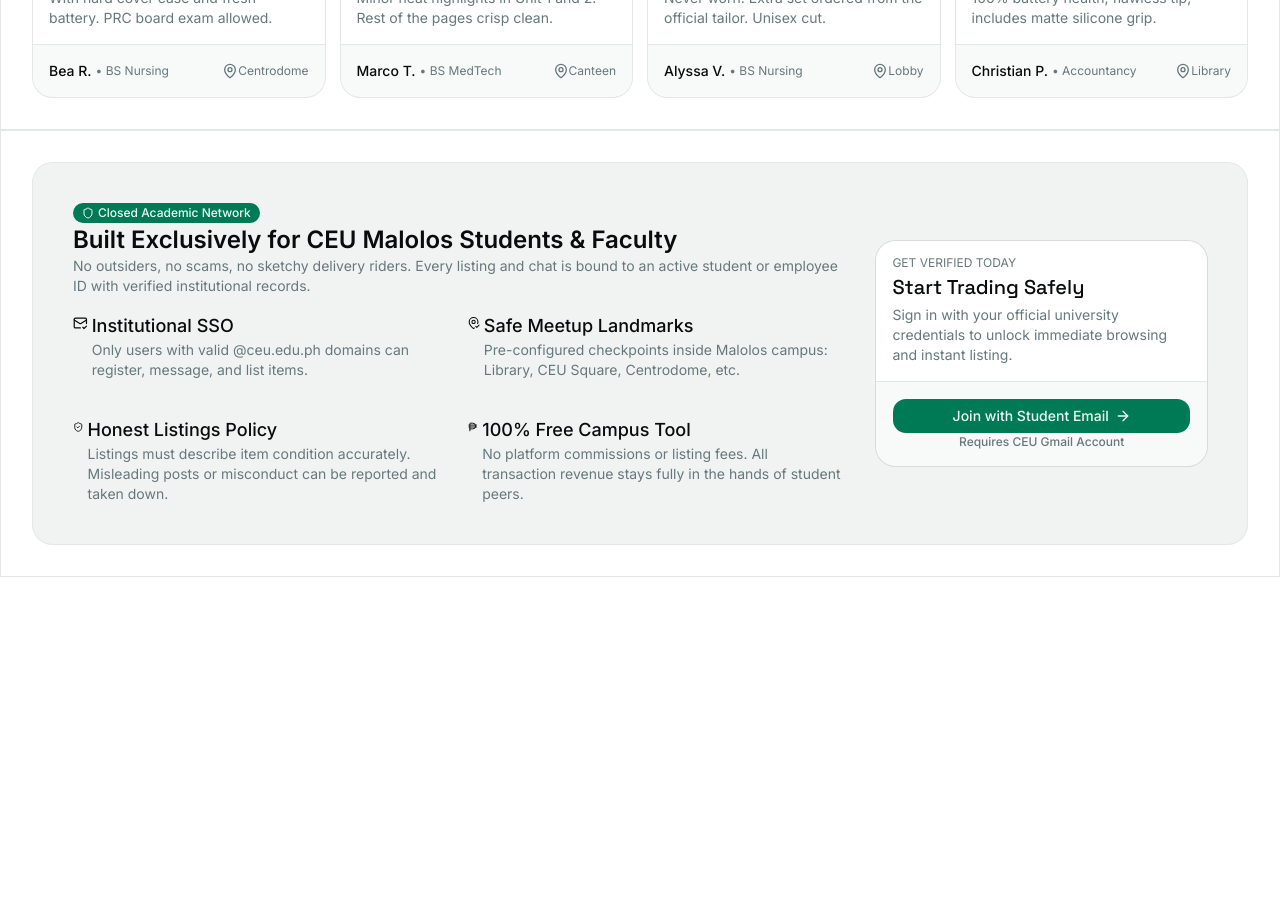
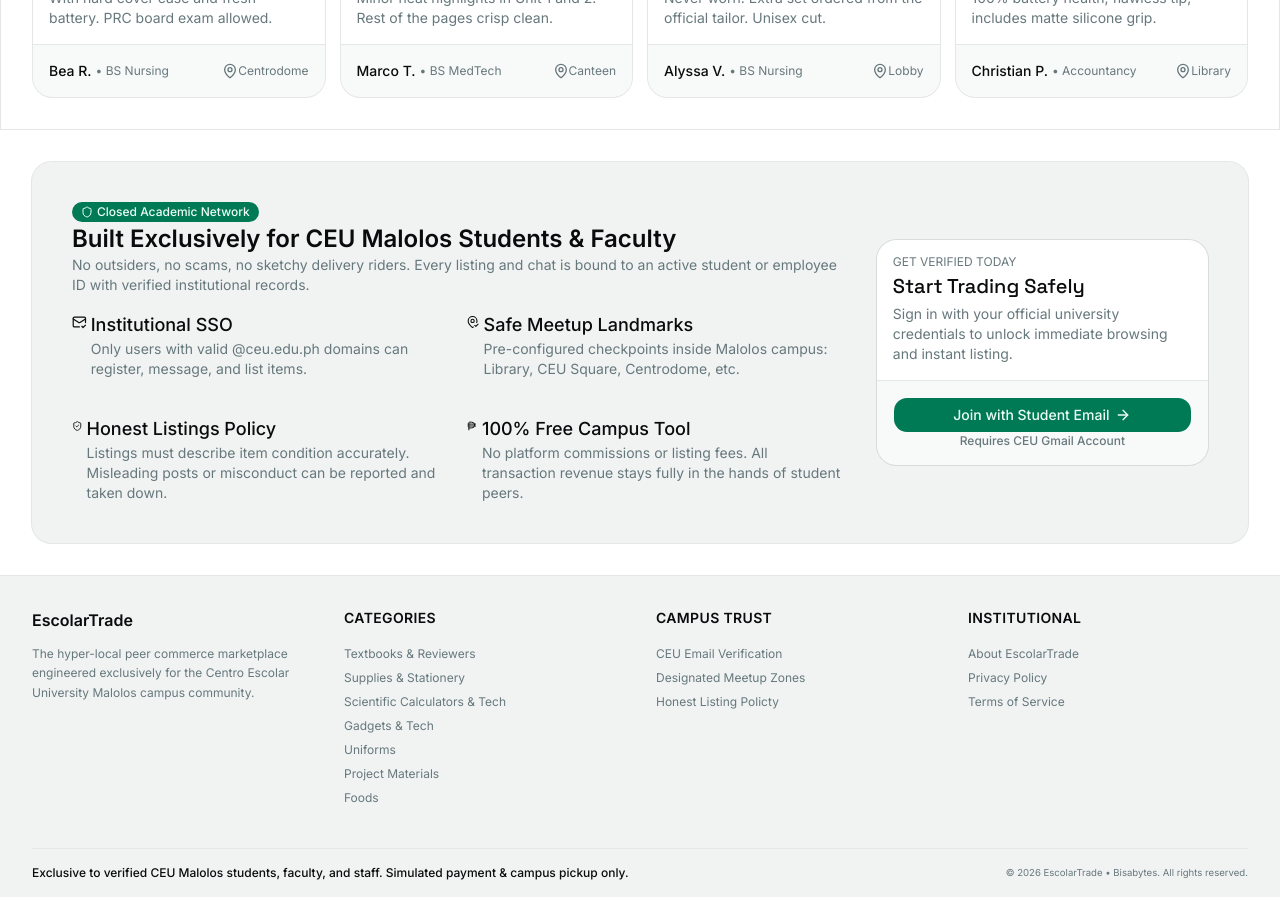
Before and after one commit to Villanuevanicho2435508/EscolarTrade, a Next.js app: page / in a window 1280 px wide. Shown: the part 1980-2877 px from the top of the page. Before the commit the page ends 2557 px from the top, so only its background shows below. Built offline with nearby package versions, Linux system fonts and the light colour scheme.

Commit message:
feat: footer done

```diff
--- a/app/page.tsx
+++ b/app/page.tsx
@@ -4,9 +4,11 @@
 import { CampusProtocol } from "@/components/Landing/CampusProtocol"
 import { MarketplaceSnippet } from "@/components/Landing/MarketplaceSnippet"
 import { CTA } from "@/components/Landing/CTA"
+import { LandingFooter } from "@/components/Landing/Footer"
 
-export default function Page() {
+export default function LandingPage() {
 	return (
+		<>
 			<main>
 				<LandingNavbar />
 				<Hero />
@@ -15,5 +17,7 @@
 				<MarketplaceSnippet />
 				<CTA />
 			</main>
+			<LandingFooter />
+		</>
 	)
 }
--- a/components/Landing/CTA.tsx
+++ b/components/Landing/CTA.tsx
@@ -42,7 +42,7 @@
 
 export function CTA(){
 	return(
-		<section id="cta" className="border p-8 w-full flex flex-col">
+		<section id="cta" className="border-b p-8 w-full flex flex-col">
 			<Card className="bg-muted p-0">
 				<CardContent className="flex px-10 py-10 gap-8">
 					<div className="w-[70%] texts">
--- /dev/null
+++ b/components/Landing/Footer.tsx
@@ -0,0 +1,91 @@
+import Link from "next/link";
+
+// TODO: actual links
+const FOOTER_LINKS = [
+	{
+		title: "Categories",
+		links: [
+			{ label: "Textbooks & Reviewers", href: "/browse/textbooks" },
+			{ label: "Supplies & Stationery", href: "/browse/nursing-medical" },
+			{ label: "Scientific Calculators & Tech", href: "/browse/calculators" },
+			{ label: "Gadgets & Tech", href: "/browse/dentistry" },
+			{ label: "Uniforms", href: "/browse/uniforms" },
+			{ label: "Project Materials", href: "/browse/materials" },
+			{ label: "Foods", href: "/browse/foods" },
+		],
+	},
+	{
+		title: "Campus Trust",
+		links: [
+			{ label: "CEU Email Verification", href: "/trust/verification" },
+			{ label: "Designated Meetup Zones", href: "/trust/meetup-zones" },
+			{ label: "Honest Listing Policty", href: "/trust/honor-code" },
+		],
+	},
+	{
+		title: "Institutional",
+		links: [
+			{ label: "About EscolarTrade", href: "/about" },
+			{ label: "Privacy Policy", href: "/privacy" },
+			{ label: "Terms of Service", href: "/terms" },
+		],
+	},
+];
+
+export function LandingFooter() {
+	return (
+		<footer className="w-full bg-muted px-8 pt-8 pb-4">
+			<div className="mx-auto max-w-7xl">
+				<div className="grid grid-cols-2 gap-8 md:grid-cols-4">
+					<div className="col-span-2 md:col-span-1">
+						<p className="text-base font-semibold">EscolarTrade</p>
+						<p className="mt-3 max-w-xs text-xs leading-relaxed text-muted-foreground">
+							The hyper-local peer commerce marketplace engineered exclusively
+							for the Centro Escolar University Malolos campus community.
+						</p>
+					</div>
+
+					{FOOTER_LINKS.map((group) => {
+						const headingId = `footer-${group.title
+							.toLowerCase()
+							.replace(/\s+/g, "-")}`;
+
+						return (
+							<nav key={group.title} aria-labelledby={headingId}>
+								<h2
+									id={headingId}
+									className="text-sm font-semibold uppercase tracking-wide"
+								>
+									{group.title}
+								</h2>
+								<ul className="mt-3">
+									{group.links.map((link) => (
+										<li key={link.href}>
+											<Link
+												href={link.href}
+												className="text-xs text-muted-foreground transition-colors hover:text-foreground hover:underline"
+											>
+												{link.label}
+											</Link>
+										</li>
+									))}
+								</ul>
+							</nav>
+						);
+					})}
+				</div>
+
+				<div className="mt-10 flex flex-col gap-2 border-t pt-4 text-xs md:flex-row md:items-center md:justify-between">
+					<p className="font-medium">
+						Exclusive to verified CEU Malolos students, faculty, and staff.
+						Simulated payment &amp; campus pickup only.
+					</p>
+					<small className="text-muted-foreground">
+						&copy; {new Date().getFullYear()} EscolarTrade &bull; Bisabytes.
+						All rights reserved.
+					</small>
+				</div>
+			</div>
+		</footer>
+	);
+}
```
Also changed, not shown: types/market.types.ts (+10 -1 lines). Lines whose indentation alone changed are shown as unchanged.
